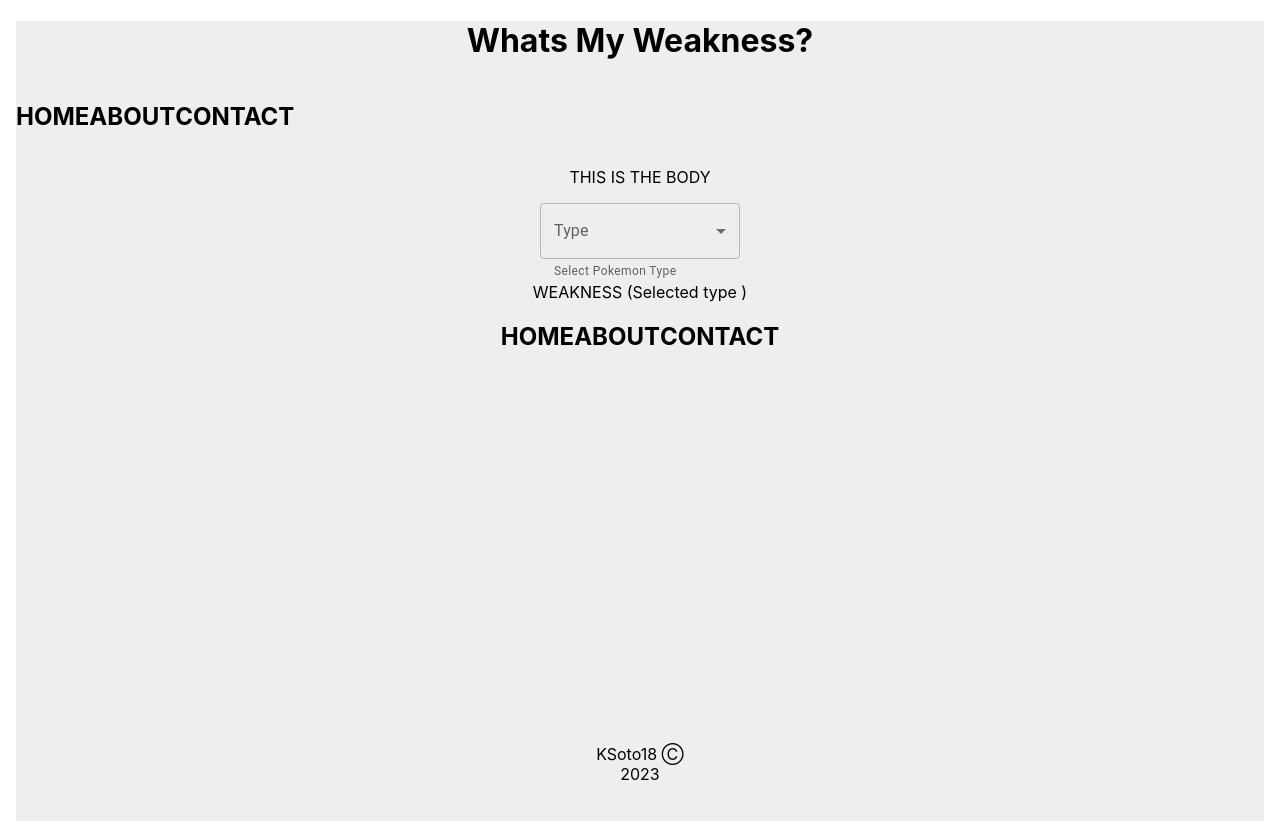
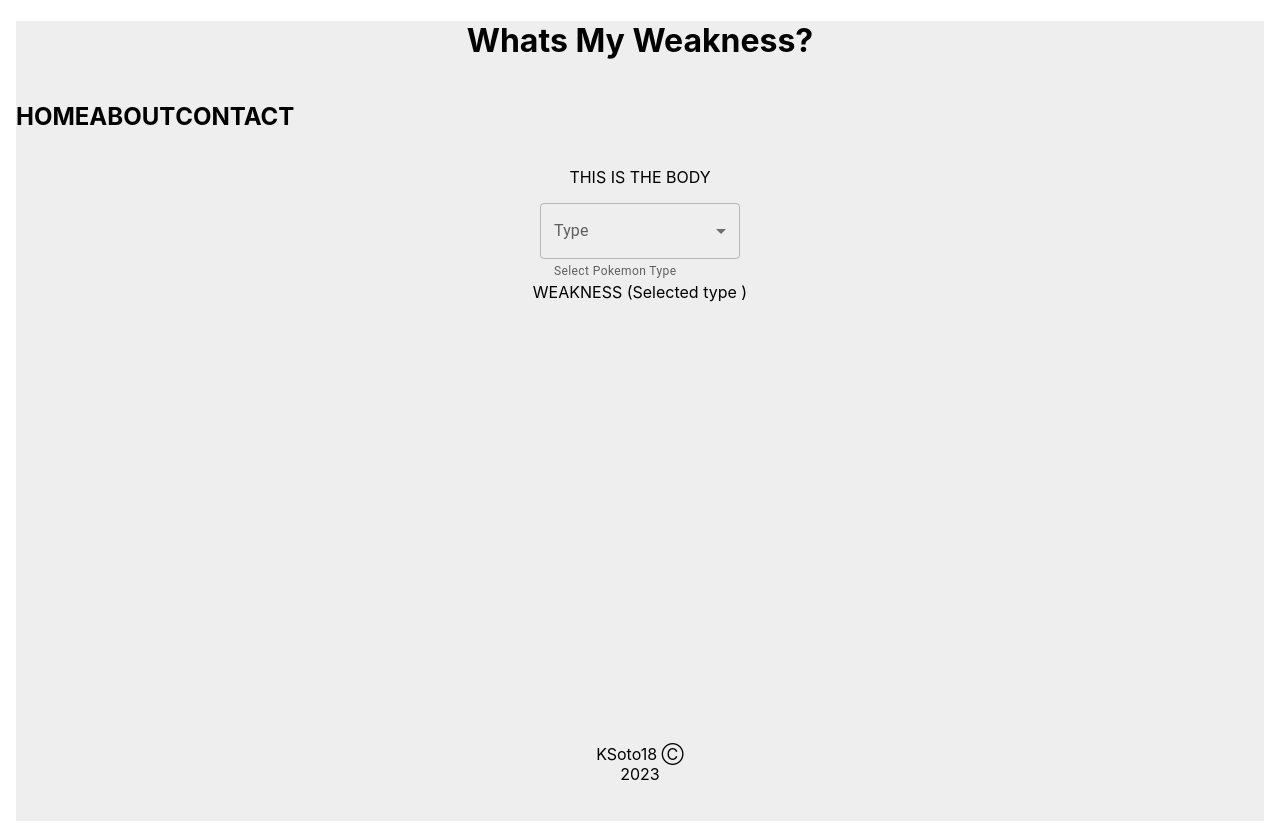
Before and after one commit to KSoto18/PKMN-WMW, a React (Create React App) app: page / in a window 1280 px wide. Built offline with nearby package versions, Linux system fonts and the light colour scheme.

Commit message:
working app, needs styling

```diff
--- a/src/App.js
+++ b/src/App.js
@@ -1,14 +1,9 @@
-// Main Imports
-import logo from './logo.svg';
-import { Routes, Route } from 'react-router-dom';
-
 // Styling
 import './App.css';
 
 // Components
 import Header from './components/Header';
 import Footer from './components/Footer';
-import Navbar from './components/Navbar';
 
 // Pages
 import Home from './pages/Home';
@@ -27,10 +22,6 @@
 
       <Home />
 
-         <div className='navbar'>
-        <Navbar />
-       </div>
-
       </div>
 
       <div className='footer'>
--- a/src/components/Navbar/index.jsx
+++ b/src/components/Navbar/index.jsx
@@ -2,7 +2,7 @@
 
 import './styles.css';
 
-const Nav = ({ showAbout, showBody, showContact, active }) => {
+const Navbar = ({ showAbout, showBody, showContact, active }) => {
 
     return (
 
@@ -22,4 +22,4 @@
     );
 };
 
-export default Nav;
+export default Navbar;
```
